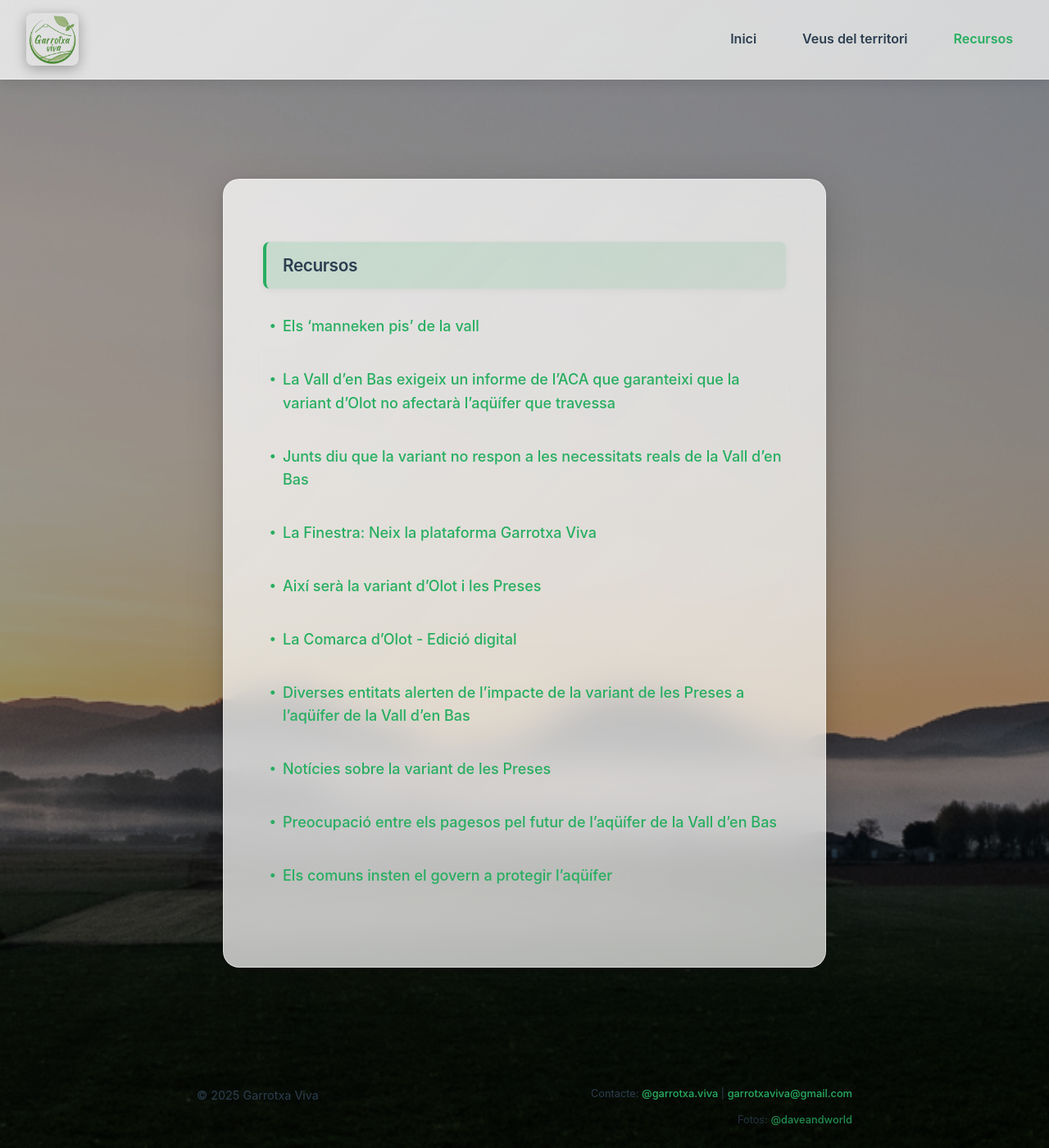
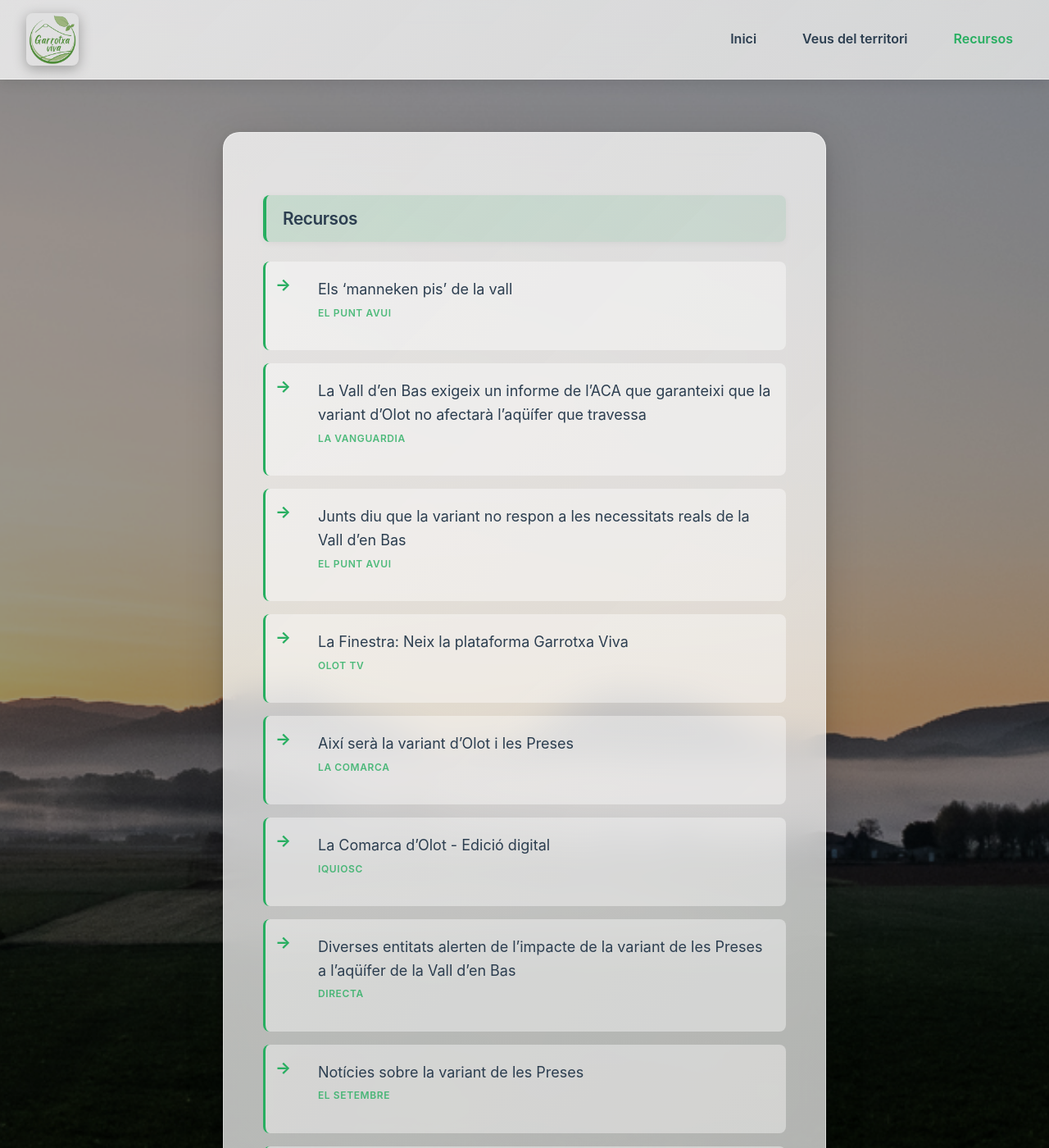
Before and after one commit to garrotxa-viva/garrotxa-viva.github.io, a Jekyll site: the page built from recursos.markdown, in a window 1280 px wide and 1400 px high. Shown: the whole window at 82% size. Built offline with Jekyll 4.4.1, drawn with Linux system fonts in a browser that asks for light colours.

Commit message:
Add source to links

```diff
--- a/assets/css/main.css
+++ b/assets/css/main.css
@@ -311,6 +311,17 @@ a:hover {
   text-decoration: none;
 }
 
+.recursos-content li a .source {
+  display: block;
+  font-size: 0.75rem;
+  color: #27ae60;
+  font-weight: 600;
+  margin-top: 0.25rem;
+  text-transform: uppercase;
+  letter-spacing: 0.05em;
+  opacity: 0.8;
+}
+
 .recursos-content li::before {
   content: '→';
   position: absolute;
--- a/recursos.markdown
+++ b/recursos.markdown
@@ -3,28 +3,28 @@ layout: default
 title: Recursos - Garrotxa Viva
 ---
 
-<main class="content-box" markdown="1">
+<main class="content-box recursos-content" markdown="1">
 
 # Recursos
 
-- [Els 'manneken pis' de la vall](https://www.elpuntavui.cat/societat/article/12-infraestructures/2554574-els-manneken-pis-de-la-vall.html)
+- [Els 'manneken pis' de la vall <span class="source">El Punt Avui</span>](https://www.elpuntavui.cat/societat/article/12-infraestructures/2554574-els-manneken-pis-de-la-vall.html)
 
-- [La Vall d'en Bas exigeix un informe de l'ACA que garanteixi que la variant d'Olot no afectarà l'aqüífer que travessa](https://www.lavanguardia.com/local/girona/20250613/10786118/vall-d-bas-exige-informe-aca-garantice-variante-olot-afectara-acuifero-atraviesa.html)
+- [La Vall d'en Bas exigeix un informe de l'ACA que garanteixi que la variant d'Olot no afectarà l'aqüífer que travessa <span class="source">La Vanguardia</span>](https://www.lavanguardia.com/local/girona/20250613/10786118/vall-d-bas-exige-informe-aca-garantice-variante-olot-afectara-acuifero-atraviesa.html)
 
-- [Junts diu que la variant no respon a les necessitats reals de la Vall d'en Bas](https://www.elpuntavui.cat/societat/article/12-infraestructures/2583383-junts-diu-que-la-variant-no-respon-a-les-necessitats-reals-de-la-vall-d-en-bas.html)
+- [Junts diu que la variant no respon a les necessitats reals de la Vall d'en Bas <span class="source">El Punt Avui</span>](https://www.elpuntavui.cat/societat/article/12-infraestructures/2583383-junts-diu-que-la-variant-no-respon-a-les-necessitats-reals-de-la-vall-d-en-bas.html)
 
-- [La Finestra: Neix la plataforma Garrotxa Viva](https://youtu.be/6pZdJ-uSd_U?si=D26qzMOGagNrPGq8)
+- [La Finestra: Neix la plataforma Garrotxa Viva <span class="source">Olot TV</span>](https://youtu.be/6pZdJ-uSd_U?si=D26qzMOGagNrPGq8)
 
-- [Així serà la variant d'Olot i les Preses](https://www.lacomarca.cat/noticia/257266/aixi-sera-la-variant-dolot-i-les-preses)
+- [Així serà la variant d'Olot i les Preses <span class="source">La Comarca</span>](https://www.lacomarca.cat/noticia/257266/aixi-sera-la-variant-dolot-i-les-preses)
 
-- [La Comarca d'Olot - Edició digital](https://www.iquiosc.cat/publicacions/la-comarca-dolot/2287)
+- [La Comarca d'Olot - Edició digital <span class="source">iQuiosc</span>](https://www.iquiosc.cat/publicacions/la-comarca-dolot/2287)
 
-- [Diverses entitats alerten de l'impacte de la variant de les Preses a l'aqüífer de la Vall d'en Bas](https://directa.cat/entitats-ecologistes-alerten-de-limpacte-de-la-variant-de-les-preses-a-laquifer-de-la-vall-den-bas/)
+- [Diverses entitats alerten de l'impacte de la variant de les Preses a l'aqüífer de la Vall d'en Bas <span class="source">Directa</span>](https://directa.cat/entitats-ecologistes-alerten-de-limpacte-de-la-variant-de-les-preses-a-laquifer-de-la-vall-den-bas/)
 
-- [Notícies sobre la variant de les Preses](https://www.elsetembre.cat/noticies/etiqueta/variant+de+les+Preses)
+- [Notícies sobre la variant de les Preses <span class="source">El Setembre</span>](https://www.elsetembre.cat/noticies/etiqueta/variant+de+les+Preses)
 
-- [Preocupació entre els pagesos pel futur de l'aqüífer de la Vall d'en Bas](https://www.3cat.cat/3cat/preocupacio-entre-els-pagesos-pel-futur-de-laquifer-de-la-vall-den-bas/video/6356636/)
+- [Preocupació entre els pagesos pel futur de l'aqüífer de la Vall d'en Bas <span class="source">3Cat</span>](https://www.3cat.cat/3cat/preocupacio-entre-els-pagesos-pel-futur-de-laquifer-de-la-vall-den-bas/video/6356636/)
 
-- [Els comuns insten el govern a protegir l'aqüífer](https://www.diaridegirona.cat/comarques/2025/09/10/els-comuns-insten-govern-protegir-121425244.html)
+- [Els comuns insten el govern a protegir l'aqüífer <span class="source">Diari de Girona</span>](https://www.diaridegirona.cat/comarques/2025/09/10/els-comuns-insten-govern-protegir-121425244.html)
 
 </main>
```
